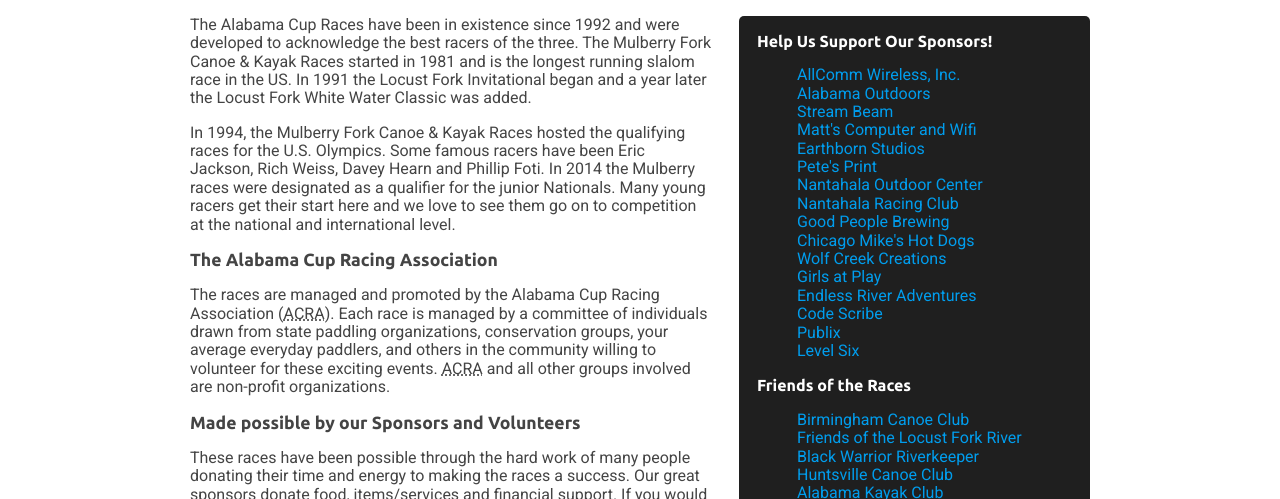
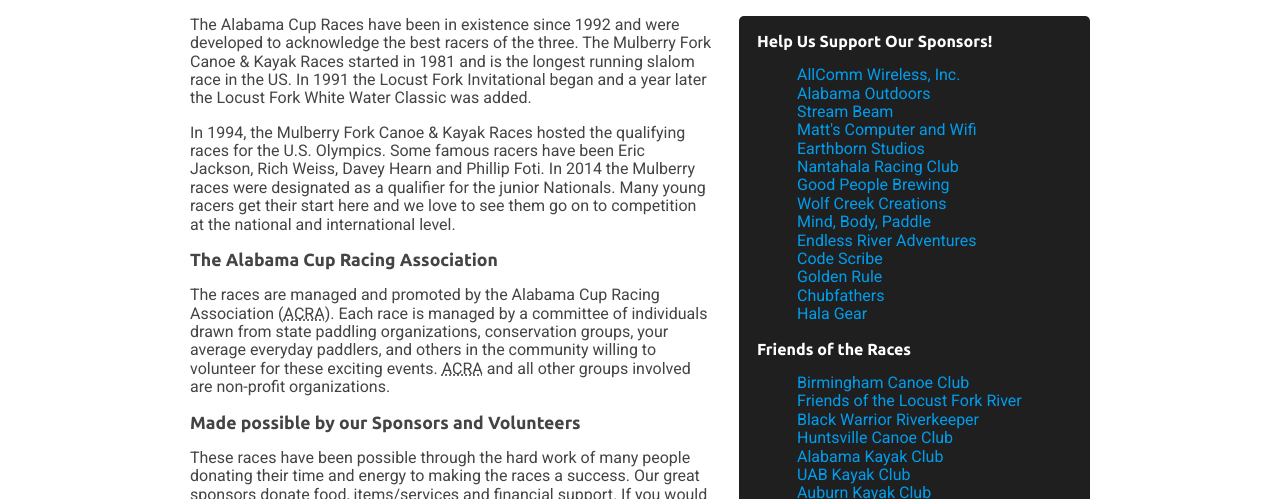
Before and after one commit to TodMcChesney/acra-website, a website: page src/index.html in a window 1280 px wide. Shown: the part 451-950 px from the top of the page. Drawn offline with Linux system fonts and the light colour scheme.

Commit message:
Update sponsor and club links

```diff
--- a/gulpfile.js
+++ b/gulpfile.js
@@ -82,7 +82,7 @@
 function minifyHTML(done) {
     src('src/*.html')
     .pipe(htmlreplace({
-        'css': '/css/styles.min.css'
+        css: '/css/styles.min.css'
     }))
     .pipe(htmlmin({
         collapseWhitespace: true,
--- a/src/index.html
+++ b/src/index.html
@@ -69,17 +69,15 @@
                             <li><a href="http://www.streambeam.net/" target="_blank">Stream Beam</a></li>
                             <li><a href="https://www.mattscomputerandwifi.com/" target="_blank">Matt's Computer and Wifi</a></li>
                             <li><a href="https://earthbornpottery.net/" target="_blank">Earthborn Studios</a></li>
-                            <li><a href="http://www.petesprint.com/" target="_blank">Pete's Print</a></li>
-                            <li><a href="https://noc.com/" target="_blank">Nantahala Outdoor Center</a></li>
                             <li><a href="http://nantahalaracingclub.com/" target="_blank">Nantahala Racing Club</a></li>
                             <li><a href="http://www.goodpeoplebrewing.com/" target="_blank">Good People Brewing</a></li>
-                            <li><a href="https://www.facebook.com/ChicagoMikesHotDogs/" target="_blank">Chicago Mike's Hot Dogs</a></li>
                             <li><a href="https://www.facebook.com/Wolf-Creek-Creations-562496697108970/" target="_blank">Wolf Creek Creations</a></li>
-                            <li><a href="http://www.watergirlsatplay.com/" target="_blank">Girls at Play</a></li>
+                            <li><a href="http://www.watergirlsatplay.com/" target="_blank">Mind, Body, Paddle</a></li>
                             <li><a href="https://endlessriveradventures.com/" target="_blank">Endless River Adventures</a></li>
                             <li><a href="https://codescribe.net/" target="_blank">Code Scribe</a></li>
-                            <li><a href="http://www.publix.com/" target="_blank">Publix</a></li>
-                            <li><a href="https://www.levelsix.com/" target="_blank">Level Six</a></li>
+                            <li><a href="http://goldenrulebbq.com/" target="_blank">Golden Rule</a></li>
+                            <li><a href="https://thechubbfather.com/" target="_blank">Chubfathers</a></li>
+                            <li><a href="https://halagear.com/" target="_blank">Hala Gear</a></li>
                         </ul>
                     </div>
                     <div class="content-home-sidebar__lists">
@@ -90,6 +88,8 @@
                             <li><a href="http://www.blackwarriorriver.org/" target="_blank">Black Warrior Riverkeeper</a></li>
                             <li><a href="http://www.huntsvillecanoeclub.org/" target="_blank">Huntsville Canoe Club</a></li>
                             <li><a href="https://ua.collegiatelink.net/organization/alabamakayakclub" target="_blank">Alabama Kayak Club</a></li>
+                            <li><a href="https://www.facebook.com/UABKayakClub/" target="_blank">UAB Kayak Club</a></li>
+                            <li><a href="https://auburn.campuslabs.com/engage/organization/whitewater-kayaking" target="_blank">Auburn Kayak Club</a></li>
                             <li><a href="http://www.americancanoe.org/" target="_blank">American Canoe Association</a></li>
                             <li><a href="http://www.alabamawhitewater.com/" target="_blank">Alabama Whitewater</a></li>
                             <li><a href="http://www.americanwhitewater.org/" target="_blank">American Whitewater</a></li>
```
